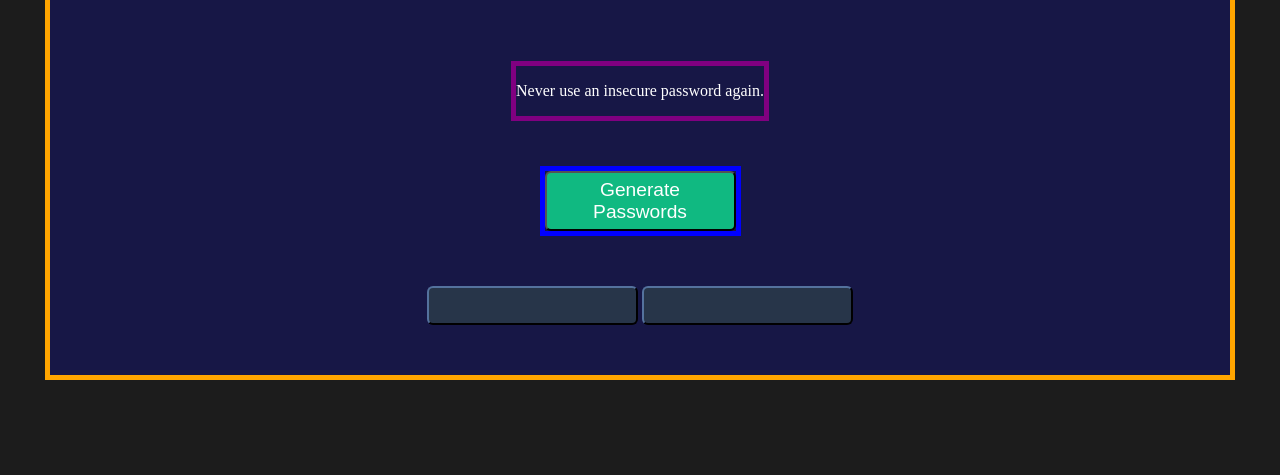
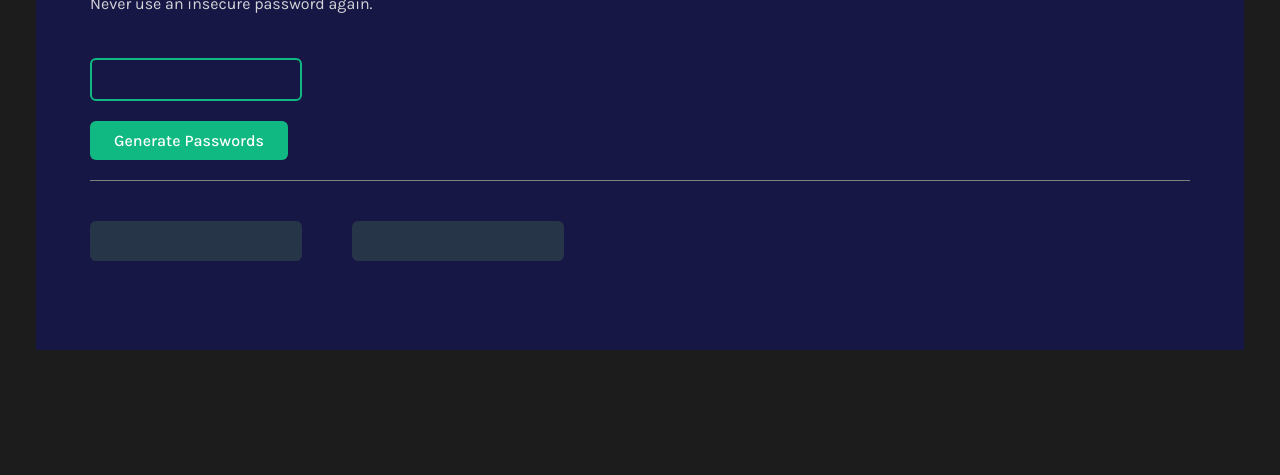
Before and after one commit to Nehir0109/random-password-generator, a plain HTML site: page index.html in a window 1280 px wide. Shown: the part 325-800 px from the top of the page. Drawn offline with Linux system fonts and the light colour scheme.

Commit message:
finished

```diff
--- a/index.css
+++ b/index.css
@@ -1,6 +1,12 @@
+* {
+    margin: 0;
+    padding:0;
+    font-family: 'Karla', sans-serif;
+}
+
 body {
-    background-color:1C1C1C ;
-    color:FFFFFF;
+    background-color: #1C1C1C ;
+    color: #FFFFFF;
     display: flex;
     align-items: center;
     justify-content: center;
@@ -8,57 +14,79 @@ body {
 }
 
 .container {
-    border: 5px solid orange;
-    background-color:#171746 ;
+    background-color: #171746;
     display: flex;
     flex-direction: column;
-    align-items: center;
-    width:1180px;
-    height: 600px;
+    align-items: flex-start;
+    justify-content: center;
+    padding-left:54px;
+    padding-right:54px;
 
+    width: 1100px;
+    height: 550px;
 }
 
 .title{
-    border: 5px solid yellow;
-    margin:auto;
+    font-size: 40px;
+    font-weight:800;
 
 }
 
 .random {
-    color:4ADF86;
-}
-.paragraph{
-    border: 5px solid purple;
-    margin-bottom: 45px;
-
+    color: #4adf86;
 }
 
-.buton {
-    border: 5px solid blue;
-
+.paragraph {
+    margin-top: 10px;
+    margin-bottom: 45px;
+    color: #d5d4d8;
 }
 
 .btn {
     border-radius: 6px;
-    width: 191px;
-    height: 60px;;
-    font-size: larger;
-    background-color: 10B981;
+    background: #10B981;
     color:white;
+    font-size:16px;
+    font-weight:500;
+    padding: 10px 24px;
+    border: none;
 }
 
-.passwords{
+.line {
+    background-color: gray;
+    height: 1px;
+    width: 100%;
+    margin-top: 20px;
+}
+
+.password-results-container {
+    display: flex;
+    justify-content:baseline;
+    margin-top: 40px;
+    width: 100%;
+    gap: 50px;
+}
+
+.password-result {
+    background-color: #273549;
+    color: #55F991;
+    width: 212px;
+    height:40px;
+    border-radius: 6px;
+    font-weight:500;
+
+    display:flex;
     justify-content: center;
     align-items: center;
 }
 
-.randompass {
-    background-color: 273549;
-    width: 211px;
-    height: 39px;
+.password-length-input {
+    background: transparent;
+    border: 2px solid #10b981;
     border-radius: 6px;
-    border-color: 273549;
-    margin-top: 50px;
-    margin-bottom: 50px;
-
+    font-size: 20px;
+    color: white;
+    width: 212px;
+    padding: 8px 5px;
+    margin-bottom: 20px;
 }
--- a/index.html
+++ b/index.html
@@ -1,25 +1,29 @@
 <html>
     <head>
         <link rel="stylesheet" href="index.css">
+        <link rel="preconnect" href="https://fonts.googleapis.com">
+        <link rel="preconnect" href="https://fonts.gstatic.com" crossorigin>
+        <link href="https://fonts.googleapis.com/css2?family=Karla:wght@400;500;800&display=swap" rel="stylesheet">
     </head>
     <body>
         <div class="container">
 
-            <div class="title">
-                <h1>Generate a <br> <span class="random">random password</span></h1>
-            </div>
+            <h1 class="title">
+                Generate a <br> <span class="random">random password</span>
+            </h1>
 
-            <div class="paragraph">
-                <p>Never use an insecure password again.</p>
-            </div>
+            <p class="paragraph">
+                Never use an insecure password again.
+            </p>
 
-            <div class="buton">
-                <button class="btn" onclick="create()">Generate Passwords</button>
-            </div>
+            <input id="lengthInput" type="number" max="20" class="password-length-input" />
+            <button id="generateBtn" onclick="generatePassword()" class="btn" onclick="create()">Generate Passwords</button>
 
-            <div class="passwords">
-                <button class="randompass" onclick="password1()" > </button>
-                <button class="randompass" onclick="password2()"> </button>
+            <span class="line"></span>
+
+            <div class="password-results-container">
+                <div id="result1" class="password-result" ></div>
+                <div id="result2" class="password-result" ></div>
             </div>
 
         </div>
--- a/index.js
+++ b/index.js
@@ -1,2 +1,38 @@
 const characters = ["A","B","C","D","E","F","G","H","I","J","K","L","M","N","O","P","Q","R","S","T","U","V","W","X","Y","Z","a","b","c","d","e","f","g","h","i","j","k","l","m","n","o","p","q","r","s","t","u","v","w","x","y","z", "0", "1", "2", "3", "4", "5", "6", "7", "8", "9","~","`","!","@","#","$","%","^","&","*","(",")","_","-","+","=","{","[","}","]",",","|",":",";","<",">",".","?",
 "/"];
+const result1 = document.getElementById("result1");
+const result2 = document.getElementById("result2");
+const lengthInput = document.getElementById("lengthInput");
+const generateBtn = document.getElementById("generateBtn");
+
+
+let passwordLength = 12;
+
+function getRandomCharacter() {
+    let randomChar = Math.floor(Math.random() * characters.length);
+    return characters[randomChar];
+}
+
+function generateRandomPassword() {
+    let randomPassword = "";
+    for(let n=0; n< passwordLength; n++){
+        randomPassword = randomPassword + getRandomCharacter();
+    }
+    return randomPassword;
+}
+
+function generatePassword() {
+    result1.innerText = generateRandomPassword();
+    result2.innerText = generateRandomPassword();
+}
+
+generateBtn.disabled = true;
+
+lengthInput.addEventListener("change", (e) => {
+    if (e.target.value > 20) {
+      e.target.value = 20;
+    }
+
+    passwordLength = e.target.value;
+    generateBtn.disabled = false;
+});
```
Also changed, not shown: 1 other file.
